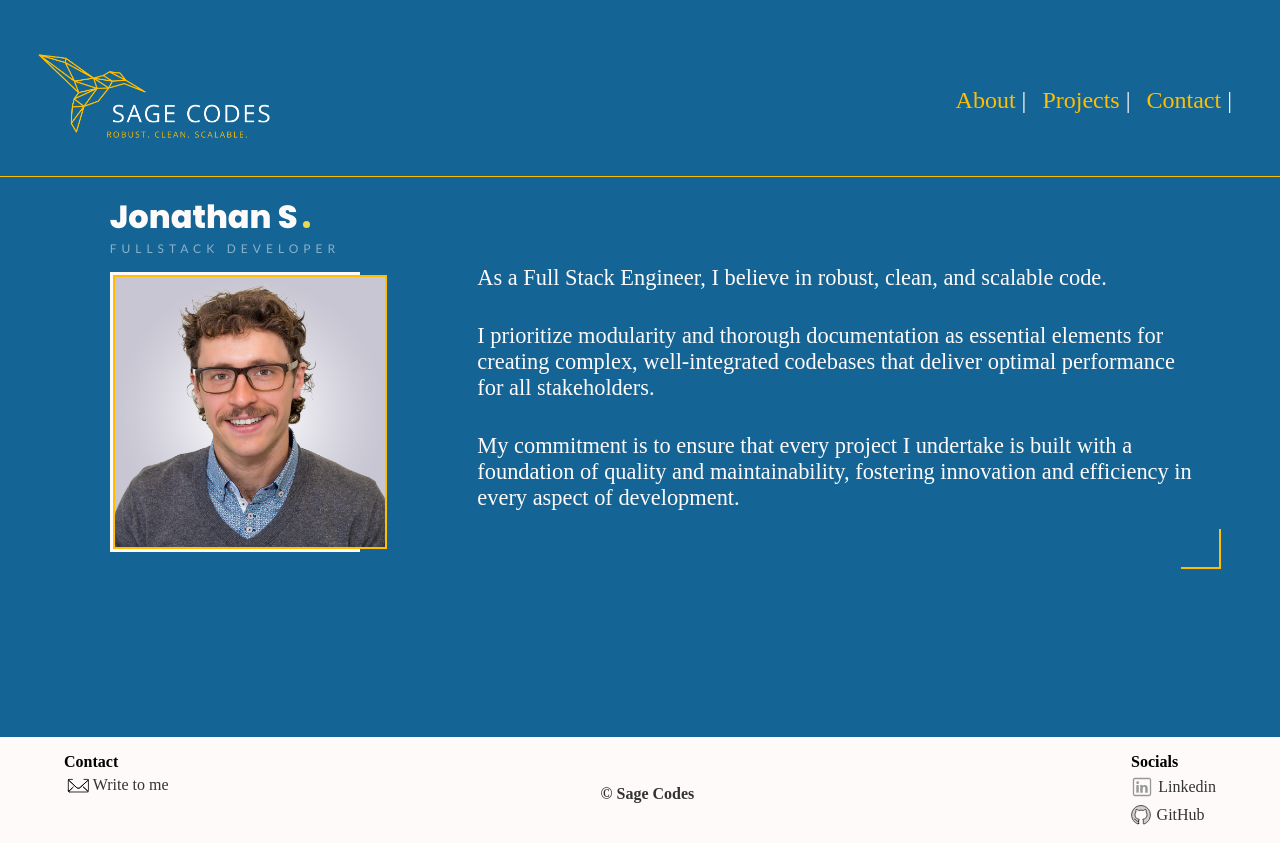
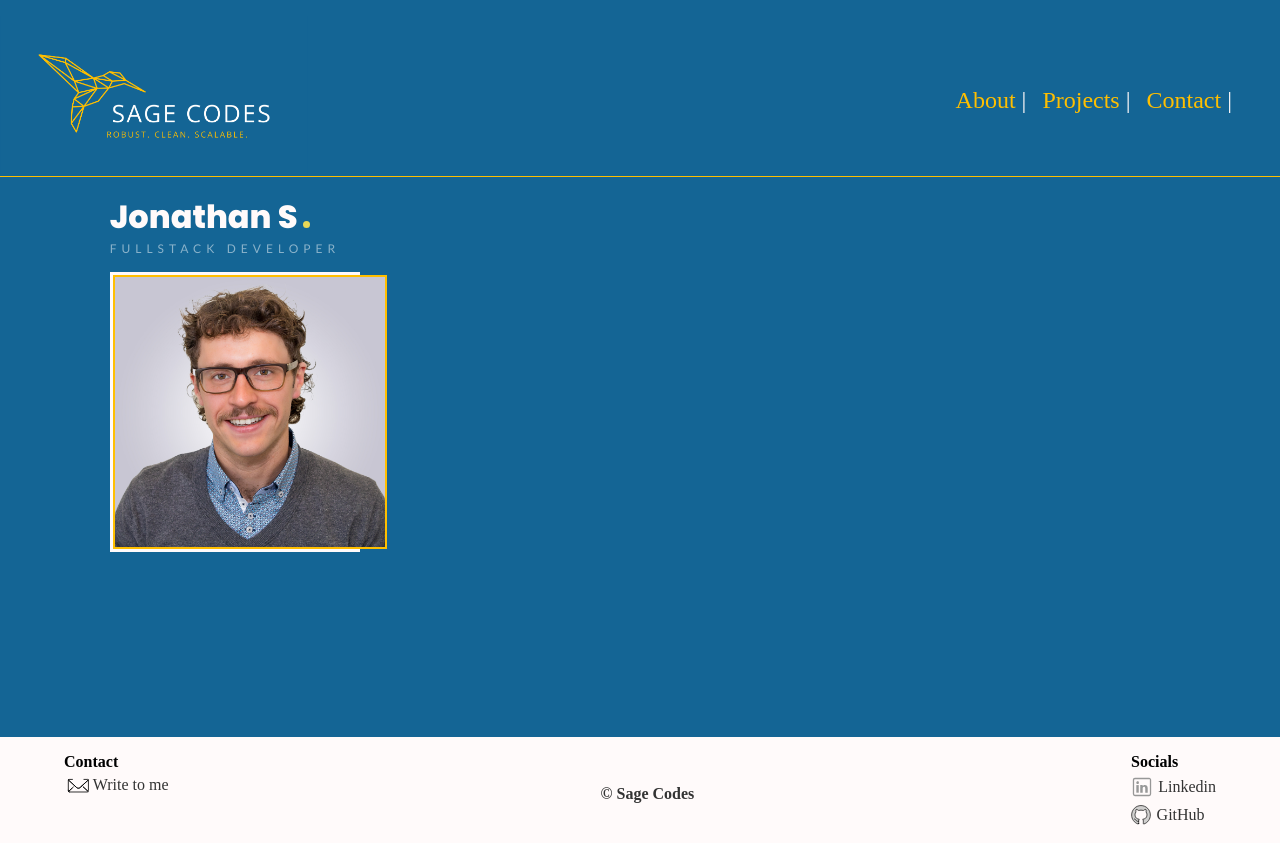
Before and after one commit to SageJonathan/Portfolio_client, a React (Vite) app: page / in a window 1280 px wide. Built offline with nearby package versions, Linux system fonts and the light colour scheme.

Commit message:
add animations on text about

```diff
--- a/src/components/About/About.scss
+++ b/src/components/About/About.scss
@@ -141,12 +141,13 @@
 
 .text__container{
   width: 80%;
+  animation: slideInTop 1.5s forwards;
     @include tablet{
       height: 40vh;
       width: 60%;
       margin-right: 2rem;
       margin-top: -6rem;
-
+      animation: slideInRight 1.5s forwards;
     @include desktop{
       position: relative;
       &::after, &::before {
@@ -161,6 +162,7 @@
         width: 2px;
         bottom: 0;
         right: 0;
+        animation: slideInRight 1.5s forwards;
       }
 
       &::before {
@@ -169,6 +171,7 @@
         width: 40px;
         bottom: 0;
         right: 0;
+        animation: slideInRight 1.5s forwards;
       }
     }
     }
@@ -179,6 +182,29 @@
   padding: 1rem 1.5rem;
 }
 
+//Text Keyframes
+
+@keyframes slideInTop {
+  from {
+    transform: translateY(-100%);
+    opacity: 0;
+  }
+  to {
+    transform: translateY(0);
+    opacity: 1;
+  }
+}
+
+@keyframes slideInRight {
+  from {
+    transform: translateX(100%);
+    opacity: 0;
+  }
+  to {
+    transform: translateX(0);
+    opacity: 1;
+  }
+}
 
 
 
```
